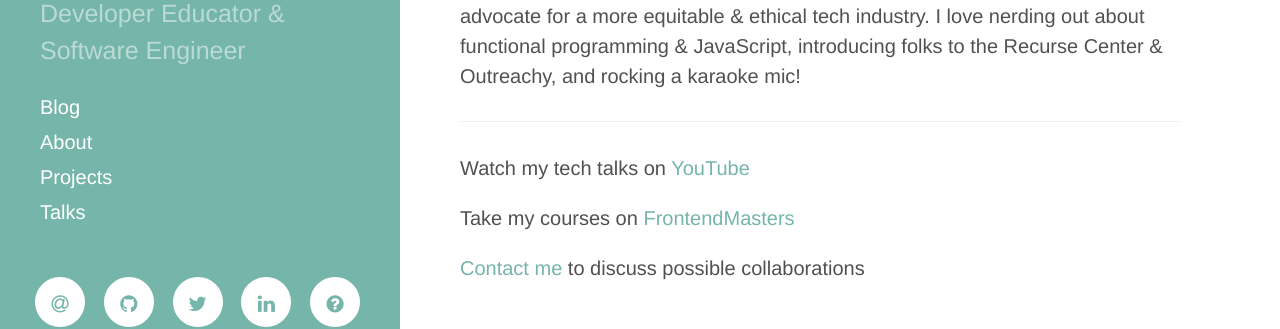
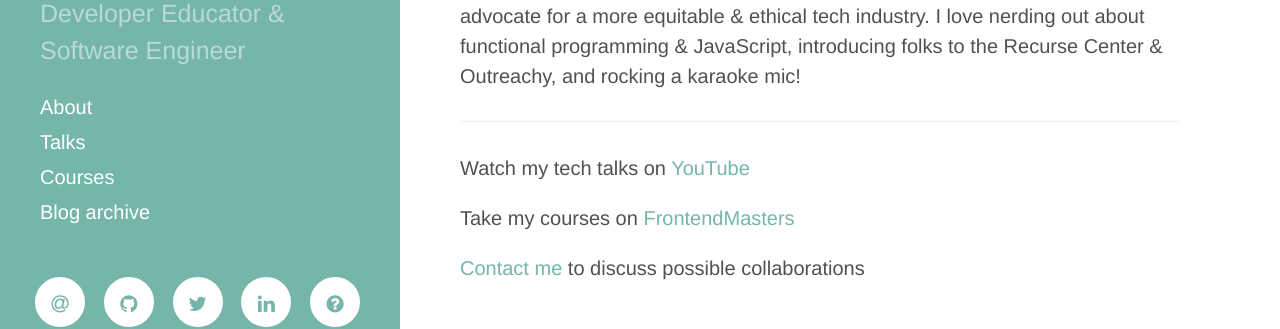
Before and after one commit to vakila/vakila.github.io, a Jekyll site: the page built from index.md, in a window 1280 px wide. Shown: the part 339-668 px from the top of the page. Built offline with Jekyll 4.4.1, drawn with Linux system fonts in a browser that asks for light colours; nearby versions of some CDN libraries.

Commit message:
Update sidebar.html

```diff
--- a/_includes/sidebar.html
+++ b/_includes/sidebar.html
@@ -29,7 +29,12 @@
       {% endcomment %}
 
       <a class="sidebar-nav-item"
-         href="{{ site.baseurl }}/">Blog</a>
+         href="{{ site.baseurl }}/">About</a>
+      <a class="sidebar-nav-item"
+         href="https://www.youtube.com/results?search_query=anjana+vakil" target="_blank">Talks</a>
+      <a class="sidebar-nav-item" href="https://frontendmasters.com/teachers/anjana-vakil/" target="_blank">Courses</a>
+      <a class="sidebar-nav-item"
+         href="{{ site.baseurl }}/blog/">Blog archive</a>
       {% comment %}{% if page.url contains "blog" %}
           <div class="blog-nav">
             <a href="{{ site.baseurl }}/archives/">Archives</a> &middot;
@@ -38,19 +43,16 @@
             <a href="{{ site.baseurl }}/atom.xml">Atom</a>
           </div>
       {% endif %}{% endcomment %}
-      <a class="sidebar-nav-item"
-         href="{{ site.baseurl }}/about/">About</a>
       <!-- a class="sidebar-nav-item"
          href="{{ site.baseurl }}/resume/">Resume</a -->
-      <a class="sidebar-nav-item"
+      <!-- <a class="sidebar-nav-item"
          href="{{ site.baseurl }}/projects/">Projects</a>
-      <a class="sidebar-nav-item"
-         href="{{ site.baseurl }}/talks/">Talks</a>
+      -->
     </nav>
 
     <ul class="list-inline" id="sidebar-buttons">
         <li>
-            <a href="mailto:{{ site.author.email }}" class="btn-social btn-outline" title="E-Mail me">
+            <a href="mailto:{{ site.author.email }}" class="btn-social btn-outline" title="{{ site.author.email }}">
                 <i class="fa fa-fw fa-at"></i>
             </a>
         </li>
```
